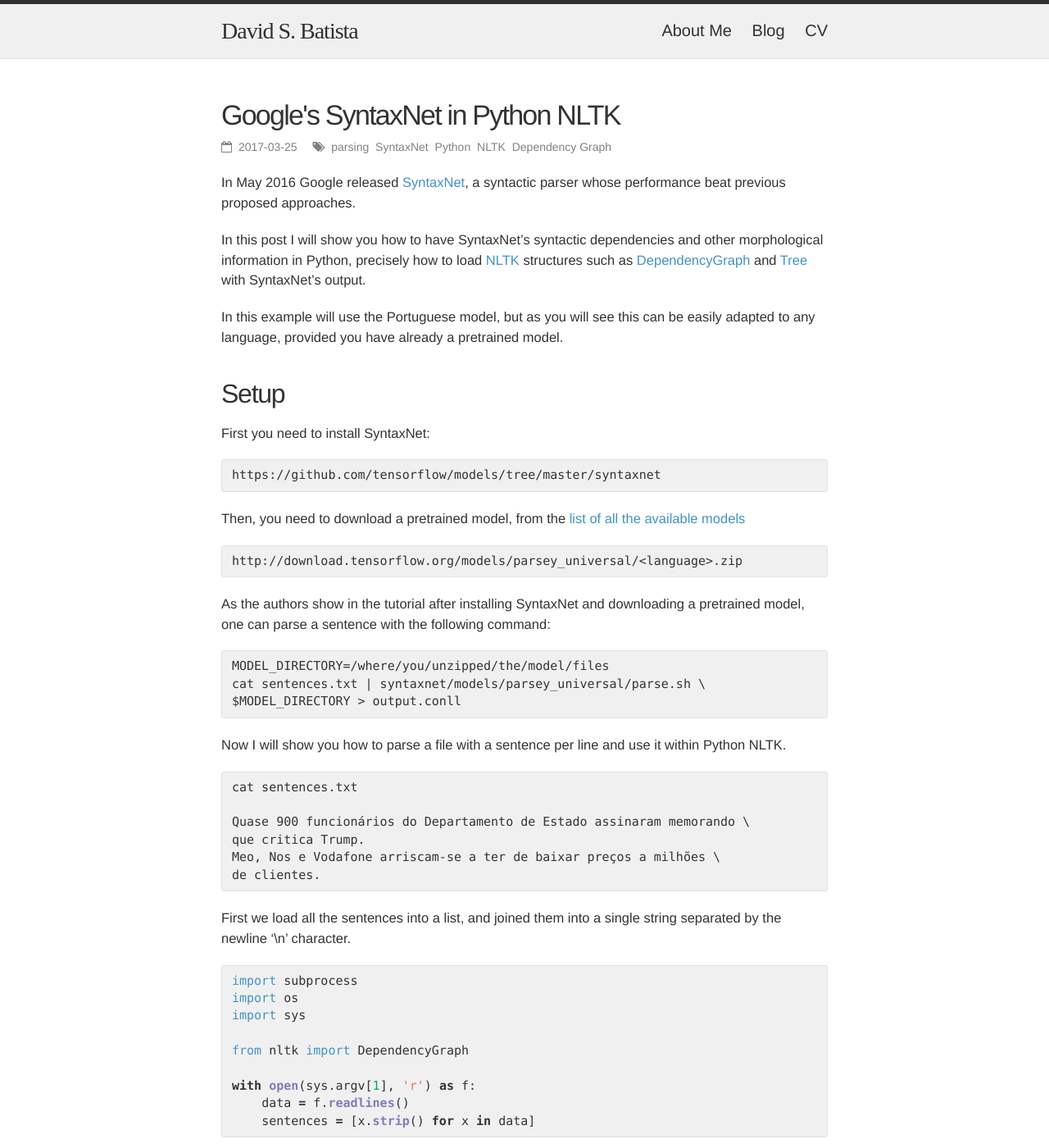
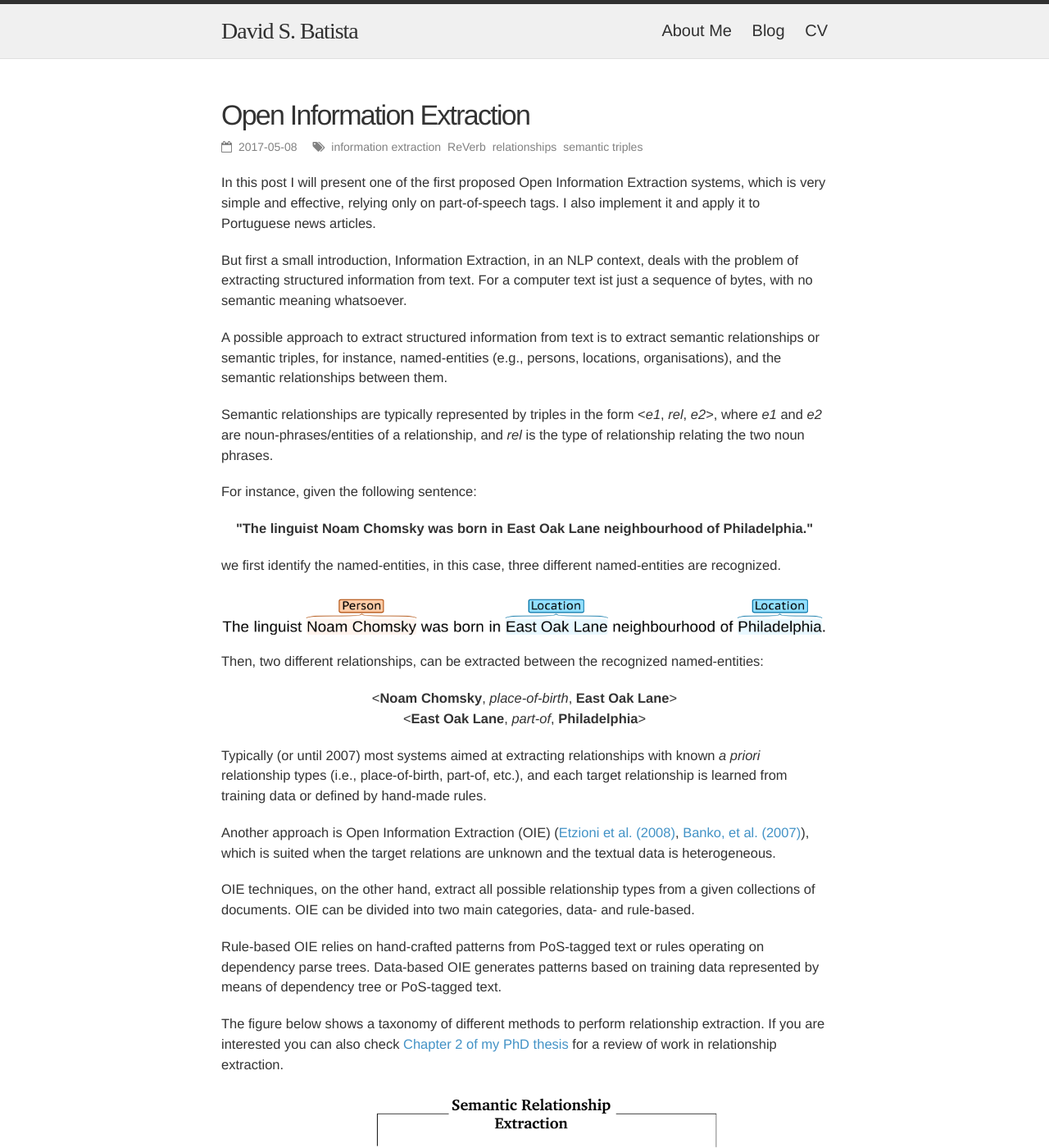
Before and after one commit to davidsbatista/davidsbatista.net, a Jekyll site: the page built from _posts/2017-05-08-ReVerb.md, in a window 1280 px wide and 1400 px high. Shown: the whole window at 82% size. Built offline with Jekyll 4.4.1, drawn with Linux system fonts in a browser that asks for light colours; nearby versions of some CDN libraries; some web fonts are replaced; comment, search, counter and statistics services are not loaded; some of the changed text lies outside the part shown.

Commit message:
initial import of a new post

```diff
--- a/_posts/2017-05-08-ReVerb.md
+++ b/_posts/2017-05-08-ReVerb.md
@@ -1,180 +1,241 @@
 ---
 layout: post
-title: Google's SyntaxNet in Python NLTK
-date: 2017-03-25 00:00:00
-tags: [parsing, SyntaxNet, Python, NLTK, Dependency Graph]
+title: Open Information Extraction
+date: 2017-05-08 00:00:00
+tags: [information extraction, ReVerb, relationships, semantic triples]
 categories: [blog]
 comments: true
-disqus_identifier: 20170325
-preview_pic: /assets/images/2017-03-25-syntaxnet.png
+disqus_identifier: 20170508
+preview_pic: /assets/images/2017-05-08-ReVerb.png
 ---
 
-In May 2016 Google released [SyntaxNet](https://research.googleblog.com/2016/05/announcing-syntaxnet-worlds-most.html), a syntactic parser whose performance beat previous proposed approaches.
+In this post I will present one of the first proposed Open Information Extraction systems,
+which is very simple and effective, relying only on part-of-speech tags. I also implement it
+and apply it to Portuguese news articles.
 
-In this post I will show you how to have SyntaxNet's syntactic dependencies and other morphological information in Python, precisely how to load [NLTK](http://www.nltk.org/) structures such as [DependencyGraph](http://www.nltk.org/_modules/nltk/parse/dependencygraph.html) and [Tree](http://www.nltk.org/_modules/nltk/tree.html) with SyntaxNet's output.
+But first a small introduction, Information Extraction, in an NLP context, deals with the
+problem of extracting structured information from text. For a computer text ist just a
+sequence of bytes, with no semantic meaning whatsoever.
 
- In this example will use the Portuguese model, but as you will see this can be easily adapted to any language, provided you have already a pretrained model.
+A possible approach to extract structured information from text is to extract semantic
+relationships or semantic triples, for instance, named-entities (e.g., persons, locations,
+organisations), and the semantic relationships between them.
 
+Semantic relationships are typically represented by triples in the form <_e1_, _rel_, _e2_>,
+where _e1_ and _e2_ are noun-phrases/entities of a relationship, and _rel_ is the type of relationship
+relating the two noun phrases.
 
-## Setup
+For instance, given the following sentence:
 
-First you need to install SyntaxNet:
+<p style="text-align: center;">
+<b>"The linguist Noam Chomsky was born in East Oak Lane neighbourhood of Philadelphia."</b>
+</p>
 
-    https://github.com/tensorflow/models/tree/master/syntaxnet
+we first identify the named-entities, in this case, three different named-entities are
+ recognized.
 
+<figure>
+  <img class="fullw" src="/assets/images/2017-05-08-Named_Entities.png">
+</figure>
 
-Then, you need to download a pretrained model, from the [list of all the available models](https://github.com/tensorflow/models/blob/master/syntaxnet/g3doc/universal.md)
+Then, two different relationships, can be extracted between the recognized named-entities:
 
-    http://download.tensorflow.org/models/parsey_universal/<language>.zip
-
-
-As the authors show in the tutorial after installing SyntaxNet and downloading a pretrained model, one can parse a sentence with the following command:
-
-    MODEL_DIRECTORY=/where/you/unzipped/the/model/files
-    cat sentences.txt | syntaxnet/models/parsey_universal/parse.sh \
-    $MODEL_DIRECTORY > output.conll
-
-
-Now I will show you how to parse a file with a sentence per line and use it within Python NLTK.
-
-    cat sentences.txt
-
-	Quase 900 funcionários do Departamento de Estado assinaram memorando \
-	que critica Trump.
-	Meo, Nos e Vodafone arriscam-se a ter de baixar preços a milhões \
-	de clientes.
-
-
-First we load all the sentences into a list, and joined them into a single string separated by the newline '\n' character.
-
-
-{% highlight python %}
-
-import subprocess
-import os
-import sys
-
-from nltk import DependencyGraph
-
-with open(sys.argv[1], 'r') as f:
-    data = f.readlines()
-    sentences = [x.strip() for x in data]
-
-{% endhighlight %}
+<p style="text-align: center;">
+ <<b>Noam Chomsky</b>, <i>place-of-birth</i>, <b>East Oak Lane</b>>
+ <br>
+ <<b>East Oak Lane</b>, <i>part-of</i>, <b>Philadelphia</b>>
+</p>
 
 
 
-Then we will use python [subprocess](https://docs.python.org/2/library/subprocess.html) to call SyntaxNet, process the loaded sentences, and fetch the parsed sentences from stdout.
+Typically (or until 2007) most systems aimed at extracting relationships with known
+_a priori_ relationship types (i.e., place-of-birth, part-of, etc.), and each target
+relationship is learned from training data or defined by hand-made rules.
 
-{% highlight python %}
+Another approach is Open Information Extraction (OIE)
+([Etzioni et al. (2008)](http://aiweb.cs.washington.edu/research/projects/aiweb/media/papers/tmpcLeDnr.pdf),
+[Banko, et al. (2007)](https://homes.cs.washington.edu/~soderlan/OpenIE-ijcai07.pdf)),
+which is suited when the target relations are unknown and the textual data
+is heterogeneous.
 
-all_sentences = "\n".join(sentences)
+OIE techniques, on the other hand, extract all possible relationship types from a given collections of documents.
+OIE can be divided into two main categories, data- and rule-based.
 
-# redirect std_error to /dev/null
-FNULL = open(os.devnull, 'w')
+Rule-based OIE relies on hand-crafted patterns from PoS-tagged text or rules operating
+on dependency parse trees. Data-based OIE generates patterns based on training data
+represented by means of dependency tree or PoS-tagged text.
 
-process = subprocess.Popen(
-    'MODEL_DIRECTORY=/Users/dbatista/Downloads/Portuguese; '
-    'cd /Users/dbatista/models/syntaxnet; '
-    'echo \'%s\' | syntaxnet/models/parsey_universal/parse.sh '
-    '$MODEL_DIRECTORY 2' % all_sentences,
-    shell=True,
-    universal_newlines=False,
-    stdout=subprocess.PIPE,
-    stderr=FNULL)
+The figure below shows a taxonomy of different methods to perform relationship extraction.
+If you are interested you can also check [Chapter 2 of my PhD thesis](http://davidsbatista.net/assets/documents/publications/dsbatista-phd-thesis-2016.pdf)
+for a review of work in relationship extraction.
 
-output = process.communicate()
-
-{% endhighlight %}
-
-We process the captured stdout, for each token, the dependencies and other morphological information. Each token is represented by list with all it's syntactic and morphologic information. A list of lists makes the sentence.
-
-{% highlight python %}
-
-processed_sentences = []
-sentence = []
-for line in output[0].split("\n"):
-    if len(line) == 0:
-        processed_sentences.append(sentence)
-        sentence = []
-    else:
-        word = line.split("\t")
-        sentence.append(word)
-
-{% endhighlight %}
-
-We then join each word/token information in a string separated by '\tab' character, each word/token in a different line.
-
-{% highlight python %}
-
-deps = []
-for sentence in processed_sentences:
-    s = ''
-    for line in sentence:
-        s += "\t".join(line) + '\n'
-    deps.append(s)
-
-{% endhighlight %}
-
-We then pass this string into the NLTK's DependenccyGraph and can then see all the dependency triples or an ASCII print of the tree.
-
-{% highlight python %}
-
-for sent_dep in deps:
-    graph = DependencyGraph(tree_str=sent_dep.decode("utf8"))
-    print "triples"
-    for triple in graph.triples():
-        print triple
-    print
-    tree = graph.tree()
-    print tree.pretty_print()
-
-{% endhighlight %}
+<figure>
+  <img class="fullw" src="/assets/images/2017-05-08-Taxonomy-RE.png">
+</figure>
 
 
-For the first sentence we have the following triples and tree:
+---
 
-    ((u'assinaram', u'VERB'), u'nsubj', (u'funcion\xe1rios', u'NOUN'))
-    ((u'funcion\xe1rios', u'NOUN'), u'nummod', (u'900', u'NUM'))
-    ((u'900', u'NUM'), u'advmod', (u'Quase', u'ADV'))
-    ((u'funcion\xe1rios', u'NOUN'), u'name', (u'Departamento', u'PROPN'))
-    ((u'Departamento', u'PROPN'), u'case', (u'do', u'ADP'))
-    ((u'funcion\xe1rios', u'NOUN'), u'name', (u'Estado', u'PROPN'))
-    ((u'Estado', u'PROPN'), u'case', (u'de', u'ADP'))
-    ((u'assinaram', u'VERB'), u'ccomp', (u'memorando', u'VERB'))
-    ((u'memorando', u'VERB'), u'ccomp', (u'critica', u'VERB'))
-    ((u'critica', u'VERB'), u'mark', (u'que', u'SCONJ'))
-    ((u'critica', u'VERB'), u'dobj', (u'Trump.', u'PROPN'))
+<br>
 
-                       assinaram
-                ___________|_____________
-          funcionários               memorando
-       ________|___________              |
-     900  Departamento   Estado       critica
-      |        |           |       ______|_______
-    Quase      do          de    que           Trump.
+### ReVerb: Identifying Relations for Open Information Extraction
+
+ReVerb ([Fader et al., 2011](https://homes.cs.washington.edu/~soderlan/Fader-emnlp11.pdf))
+extracts relationships based on a simple constraint, every relational phrase, i.e. the sequence of words
+ connecting two entities, must be either:
+
+- __a verb__ (e.g., _invented_),
+- __a verb followed immediately by a preposition__ (e.g., _located in_),
+- __a verb followed by nouns, adjectives, or adverbs ending in a preposition__ (e.g., _has atomic weight of_)
+
+This corresponds to the PoS-tags pattern shown in the figure below
+
+<figure>
+  <img style="width: 50%;" src="/assets/images/2017-05-08-ReVerb.png">
+</figure>
 
 
-And for the second sentence:
+If there are multiple possible matches for a single verb, the longest possible match is chosen. If the pattern matches multiple adjacent sequences, ReVerb merges them into a single relation phrase.
+
+During extraction, the system first looks for a matching relational phrase and then for the arguments (e1, e2) of the relationship, thus
+avoiding confusing a noun in the relational phrase for an argument.
+
+---
+
+### Extracting semantic relationships from Portuguese
+
+For English, there are several software packages ready to use out-of-the-box to perform
+simple NLP tasks: such as part-of-speech tagging, dependency parsing, named-entity recognition, etc.
+
+But for Portuguese, and many other languages, that's not the case, therefore I was curious whether
+I could quickly and easily adapt ReVerb to Portuguese and and extract triples from a collection of documents.
+
+I also did a small change from the original ReVerb algorithm, instead of looking for noun-phrases, I first tagged
+all the named-entities (i.e., PER, LOC, ORG) in a document collection, and then tried to find relational phrases, according
+to the pattern based on PoS, which connect the named-entities in a relationship.
+
+I used three main resources for a running quick experiment:
+
+__I)__
+[Polyglot](http://polyglot.readthedocs.io/en/latest/), is a NLP library supporting several languages, include Portuguese, performing:
+
+* sentence boundary detection
+
+* part-of-speech tagging
+
+* named-entity recognition (NER)
+
+I had some troubles installing [PyICU](https://pypi.python.org/pypi/PyICU/)
+which is needed for Polyglot, [this post on stackoverflow](http://stackoverflow.com/questions/40940188/error-installing-pip-pyicu) helped me.
+
+Polyglot tries do automatically detect the language in which a text is written
+and apply the correct model (i.e., for PoS-tagging, NER, etc.). But, due to
+foreign names, sometimes it detects the language as being English or other
+rather than Portuguese, but you can force the language of a text
+and [override the language detection mechanism](https://github.com/aboSamoor/polyglot/issues/44)
 
 
-    ((u'pode', u'VERB'), u'nsubj', (u'galinha', u'NOUN'))
-    ((u'galinha', u'NOUN'), u'det', (u'Uma', u'DET'))
-    ((u'pode', u'VERB'), u'dobj', (u'ovos', u'NOUN'))
-    ((u'ovos', u'NOUN'), u'case', (u'por', u'ADP'))
-    ((u'ovos', u'NOUN'), u'nummod', (u'250', u'NUM'))
-    ((u'ovos', u'NOUN'), u'nmod', (u'ano.', u'NOUN'))
-    ((u'ano.', u'NOUN'), u'case', (u'por', u'ADP'))
 
-                pode
-        _________|____
-       |             ovos
-       |      ________|____
-    galinha  |        |   ano.
-       |     |        |    |
-      Uma   por      250  por
+<br>
+
+__II)__ I used RegexpParser from [NLTK](http://www.nltk.org/) to encode ReVerb's regular expression adapted to Portuguese.
+The [PoS-tags](http://polyglot.readthedocs.io/en/latest/POS.html) given by Polyglot
+follow the [Universal Part of Speech tags set](http://www.dipanjandas.com/files/lrec.pdf), 17 unique tags.
+
+    verb = "<ADV>*<AUX>*<VERB><PART>*<ADV>*"
+    word = "<NOUN|ADJ|ADV|DET|ADP>"
+    preposition = "<ADP|ADJ>"
+
+    rel_pattern = "( %s (%s* (%s)+ )? )+ " % (verb, word, preposition)
+    grammar_long = '''REL_PHRASE: {\\%s}''' % rel_pattern
 
 
-I'm still trying to figure it out how to have SyntaxNet running as a daemon or service, where we can give a sentence and have as a result, for instance, a JSON object with the syntactic and morphologic information.
 
------
+<br>
+
+__III)__ [CHAVE](http://www.linguateca.pt/chave/chave_ing.html), is a collection of
+portuguese news articles, available free of charge for research proposes,
+distributed by [Linguateca](http://www.linguateca.pt/).
+
+You just need to give an email address to receive the credentials allowing to
+download the collection. It contains all the complete published editions
+for the years of 1994 and 1995 for two popular newspapers,
+[PUBLICO](http://www.publico.pt) from Portugal and
+[Folha de São Paulo](http://www.folha.uol.com.br/) from Brazil.
+The figure below is a statistical description of the dataset.
+
+<figure>
+  <img style="width: 65%;" src="/assets/images/2017-05-08-CHAVE.png">
+</figure>
+
+---
+
+I used Polyglot to identify named-entities and then I looked for ReVerb
+patterns between every pair of named-entities which was no more than 8
+tokens apart. This was applied to PUBLICO news articles from the following
+ categories:
+
+              ['Nacional', 'Mundo', 'Economia', 'Sociedade', 'Cultura']
+
+This took around 2 hours to run on a Mac Book Pro, and extracted around
+70 000 unique relational triples. I then started to explore the extracted
+ triples by simply using _grep_, to find triples refering specific entities.
+
+There are interesting facts in the semantics triples, mostly, of course,
+related to events in 1994 and 1995, for instance:
+
+
+When [Madredeus](https://www.wikiwand.com/en/Madredeus) start to gain
+international fame and tour outside of Portugal:
+
+    Teresa Salgueiro	cantar composições do	        Pedro Ayres Magalhães
+    Madredeus	        esgota salas em	                Gent
+    Madredeus	        vendem tanto como	        Paul McCartney
+    Madredeus	        gravar em	                Inglaterra
+    Madredeus	        recusam convite do	        PSD
+    Teresa Salgueiro        frequentou aulas de canto com	Cortês Medina
+
+When the East-Timor conflict gained larger and political proportions:
+
+    Bill Clinton	  falou no problema dos direitos humanos em	Timor-Leste
+    Bill Clinton      levante a questão de                          Timor-Leste
+    Bill Clinton      também não deixará de mencionar a questão de  Timor
+    Indonésia	  acusa                                         Portugal
+    Governo da Indonésia	não poupa ataques	Portugal
+
+    Clinton I-PER   deverá defender a retirada das tropas indonésias de     Timor - Leste
+    Coliseu do Porto        I-LOC   haverá um espectáculo de solidariedade com      Timor - Leste   I-LOC
+    Danielle Mitterrand     I-PER   participar numa conferência sobre       Timor - Leste   I-LOC
+    Durão Barroso   I-PER   lança apelo por Timor   I-LOC
+    Frelimo I-ORG   reconhecer a    República Democrática de Timor - Leste  I-LOC
+    Fundação Gulbenkian     I-ORG   mostrara disponível para apoiar iniciativas concretas em        Timor   I-LOC
+    Galvão de Melo  I-PER   não poupou elogios à presença indonésia em      Timor   I-LOC
+    Governo russo   I-LOC   reconheceu      Timor - Leste   I-LOC
+    Indonésia       I-LOC   explora petróleo do     Timor   I-LOC
+    Indonésia       I-LOC   ocupou o território de  Timor   I-LOC
+
+    António Guterres    vai estar num comício em	Coimbra
+    Guterres	    impõe silêncio ao	        PS
+
+    Carlsberg	entrou no capital da	Unicer
+
+
+But among all the extracted triples there is also uninformative extractions,
+which occurr mainly due to two problems:
+
+- NER component of Polyglot
+- ReVerb limitations - which are also pointed out in the original paper
+
+<!--
+
+One of the problems with the extraction has to due with the Polyglot failig
+to correctly identify the named-entities.
+
+Uplodar codigo e extraccoes feitas
+
+# http://www.producao.usp.br/handle/BDPI/50949
+# http://www.producao.usp.br/bitstream/handle/BDPI/50949/2678220.pdf?sequence=1&isAllowed=y
+
+-->
+
+You can find the code and the extracted triples here [github](github)
```
Also changed, not shown: _posts/2017-04-01-document_classification.md (+1 -1 lines), about-me.md (+5 -3 lines), archive.md (line endings or trailing spaces), assets/images/2017-05-08-CHAVE.png (added), assets/images/2017-05-08-Named_Entities.png (added), assets/images/2017-05-08-ReVerb.png (added), assets/images/2017-05-08-Taxonomy-RE.png (added).
